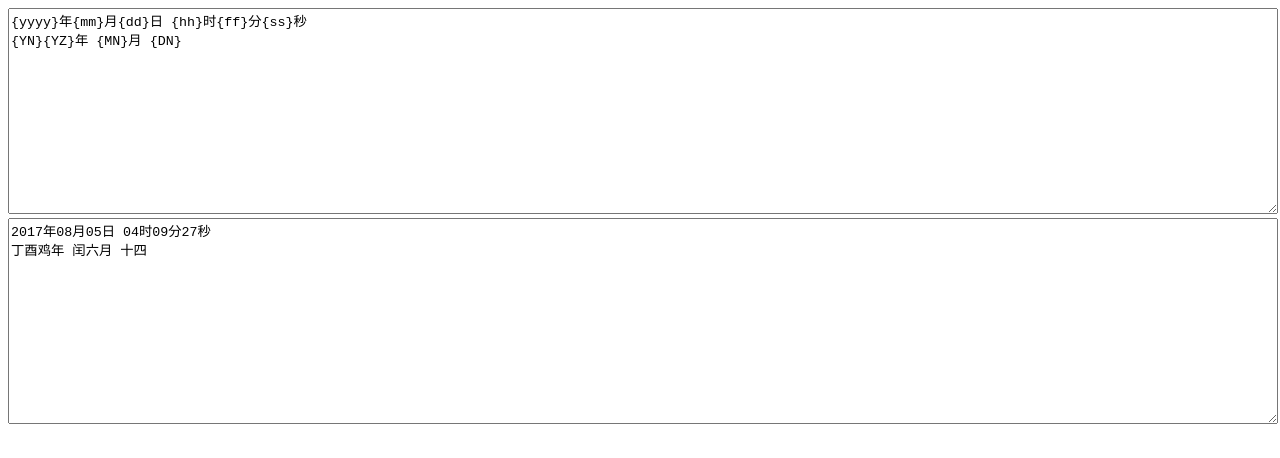
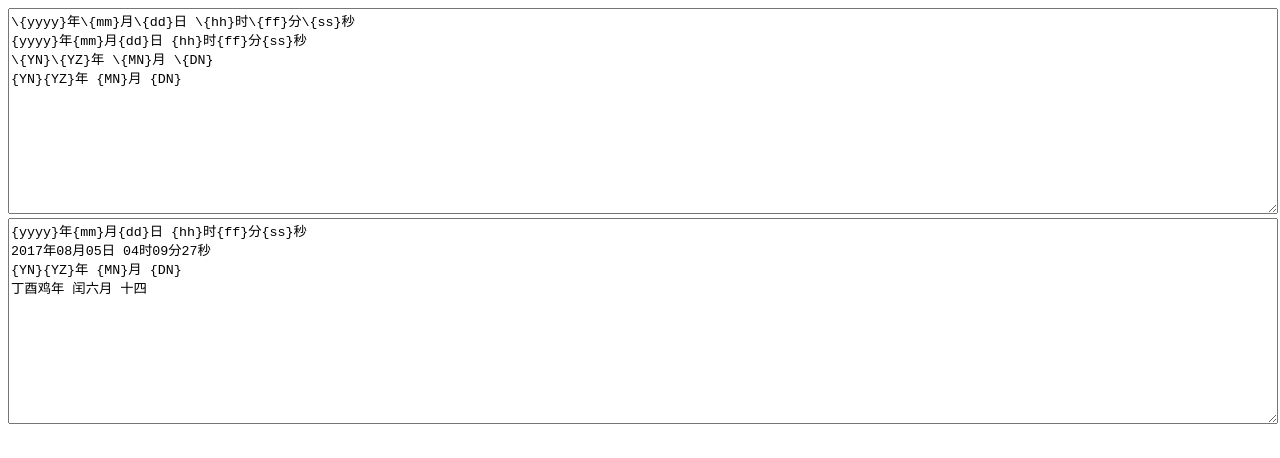
Before and after one commit to zzx18023/Date.prototype.Format, a plain HTML site: page index.html in a window 1280 px wide. Drawn offline with Linux system fonts and the light colour scheme.

Commit message:
Change-Id: Ibd3bcd71e5a9f0e0b82928865d2cc73a87aedfd1 Signed-off-by: zengzhixiang <969871721@qq.com>

```diff
--- a/index.html
+++ b/index.html
@@ -15,7 +15,9 @@
 	</head>
 
 	<body>
-		<textarea id="textarea0">{yyyy}年{mm}月{dd}日 {hh}时{ff}分{ss}秒
+		<textarea id="textarea0">\{yyyy}年\{mm}月\{dd}日 \{hh}时\{ff}分\{ss}秒
+{yyyy}年{mm}月{dd}日 {hh}时{ff}分{ss}秒
+\{YN}\{YZ}年 \{MN}月 \{DN}
 {YN}{YZ}年 {MN}月 {DN}</textarea>
 		<textarea id="textarea1" readonly></textarea>
 
```
